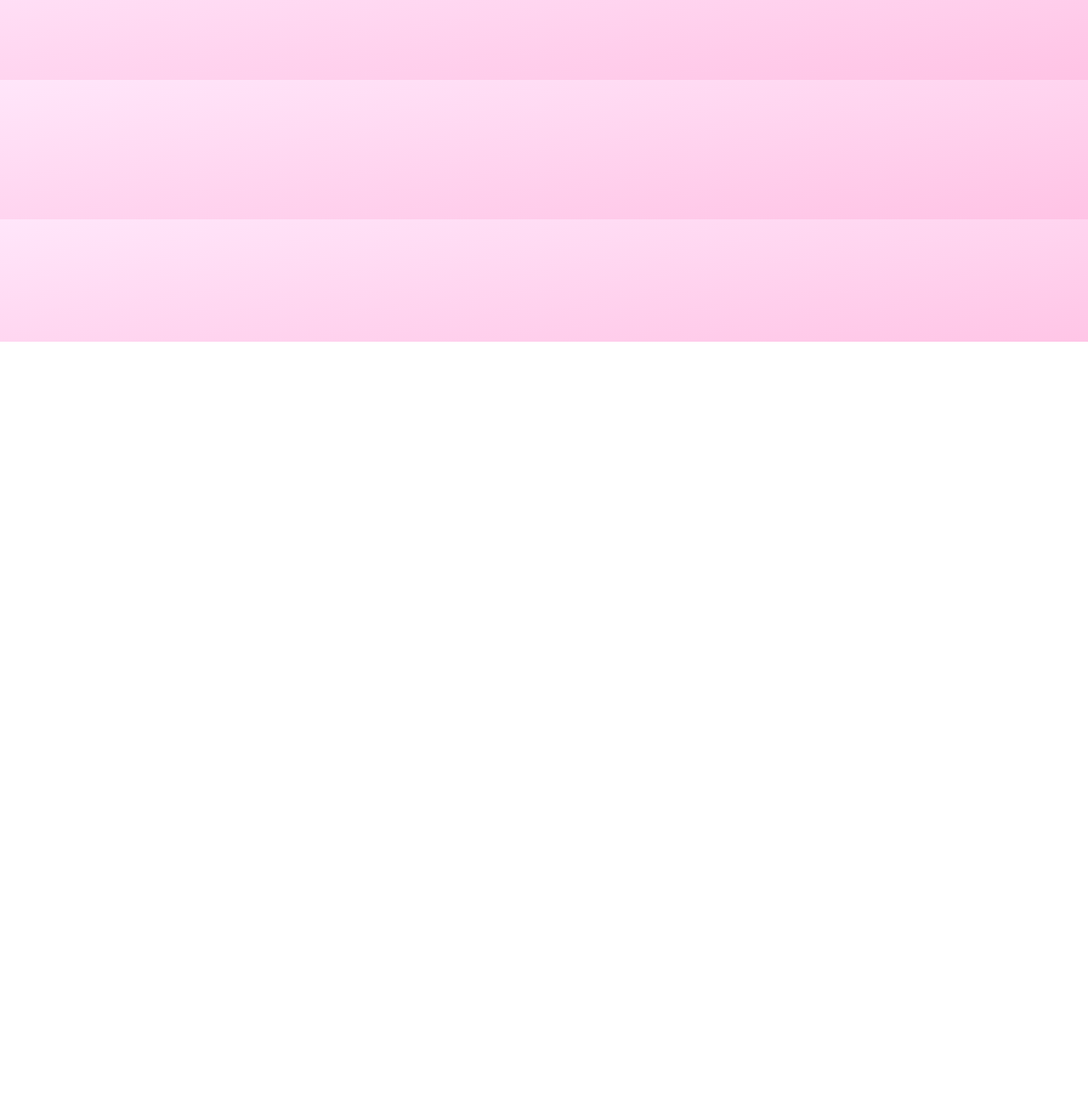
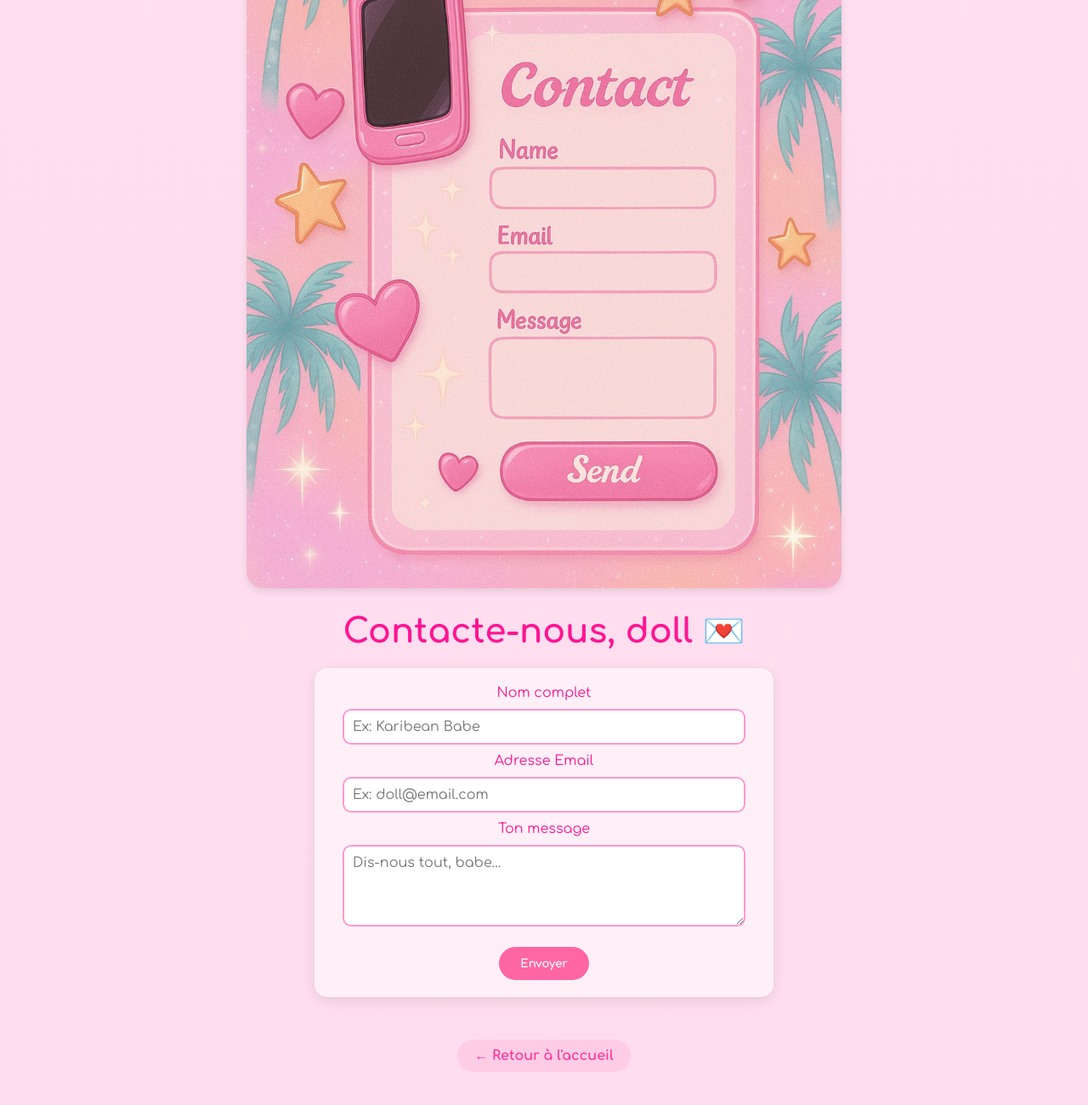
Before and after one commit to KaribeanDolls/KD-SITE, a plain HTML site: page contact.html in a window 1280 px wide. Shown: the part 398-1698 px from the top of the page at 85% size. Before the commit the page ends 800 px from the top, so only its background shows below. Drawn offline with Linux system fonts and the light colour scheme.

Commit message:
Add files via upload

```diff
--- a/contact.html
+++ b/contact.html
@@ -6,8 +6,11 @@
   <meta name="viewport" content="width=device-width, initial-scale=1.0"/>
   <title>Contact - Karibean Dolls</title>
   <link rel="stylesheet" href="style.css" />
+  <link href="https://fonts.googleapis.com/css2?family=Comfortaa:wght@400;700&display=swap" rel="stylesheet">
 </head>
 <body class="contact-body">
+<img src="karibean_dolls_contact_visual.jpg" alt="Karibean Dolls Contact" class="contact-banner" style="width: 100%; max-width: 700px; display: block; margin: 20px auto;" />
+
   <h1 class="contact-title">Contacte-nous, doll 💌</h1>
   <div class="contact-card">
     <form action="#" method="POST">
@@ -23,5 +26,9 @@
       <button type="submit">Envoyer</button>
     </form>
   </div>
+
+  <div class="return-button">
+    <a href="index.html" class="cute-return-btn">← Retour à l'accueil</a>
+  </div>
 </body>
 </html>
--- a/style.css
+++ b/style.css
@@ -352,3 +352,84 @@ body.products {
   font-weight: bold;
   cursor: pointer;
 }
+
+
+/* Contact page specific styling */
+.contact-banner {
+  width: 100%;
+  max-width: 500px;
+  height: auto;
+  margin: 20px auto;
+  display: block;
+  border-radius: 20px;
+  box-shadow: 0 4px 10px rgba(0,0,0,0.1);
+}
+
+.contact-body {
+  font-family: 'Comic Sans MS', cursive, sans-serif;
+  background: linear-gradient(to bottom, #ffe0f0, #ffddee);
+  padding: 20px;
+  text-align: center;
+}
+
+.contact-card {
+  max-width: 500px;
+  margin: 20px auto;
+  padding: 20px;
+  background-color: #fff0f8;
+  border-radius: 15px;
+  box-shadow: 0 4px 15px rgba(0,0,0,0.1);
+}
+
+.contact-card input,
+.contact-card textarea {
+  width: 90%;
+  padding: 10px;
+  margin: 10px 0;
+  border: 2px solid #ff99cc;
+  border-radius: 10px;
+  font-size: 1em;
+}
+
+.contact-card button {
+  background-color: #ff66a3;
+  color: white;
+  padding: 12px 25px;
+  border: none;
+  border-radius: 25px;
+  font-weight: bold;
+  cursor: pointer;
+  margin-top: 10px;
+}
+
+.contact-card button:hover {
+  background-color: #ff3399;
+}
+
+.cute-return-btn {
+  display: inline-block;
+  margin: 30px auto;
+  font-weight: bold;
+  background-color: #ffcce5;
+  color: #ff3399;
+  padding: 10px 20px;
+  border-radius: 30px;
+  text-decoration: none;
+  transition: 0.3s ease;
+}
+
+.cute-return-btn:hover {
+  background-color: #ffb3d9;
+  color: #fff;
+}
+
+
+body, h1, h2, h3, h4, h5, h6, input, textarea, button, a {
+  font-family: 'Comfortaa', cursive;
+}
+
+
+/* Uniformiser toute la typographie avec Comfortaa */
+body, h1, h2, h3, h4, h5, h6, input, textarea, button, a, label, p, div, span {
+  font-family: 'Comfortaa', sans-serif !important;
+}
```
Also changed, not shown: index.html (+2 -0 lines), limited.html (+1 -0 lines), lookbook.html (+5 -0 lines), produits.html (+5 -0 lines), produits2.html (+1 -0 lines), produits3.html (+1 -0 lines), vip.html (+1 -0 lines), karibean_dolls_contact_visual.jpg (added).
